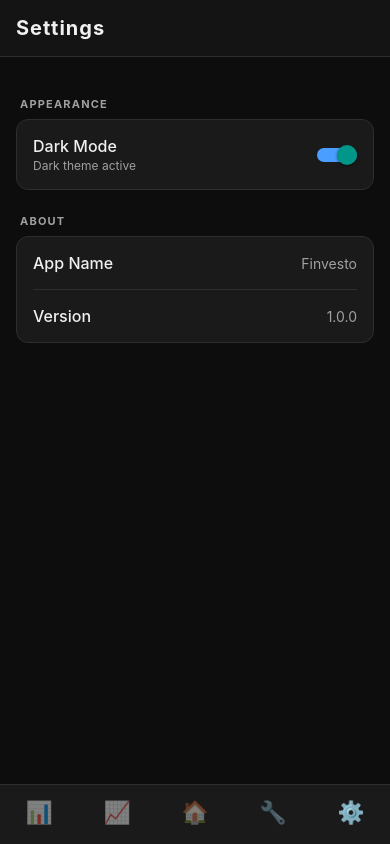
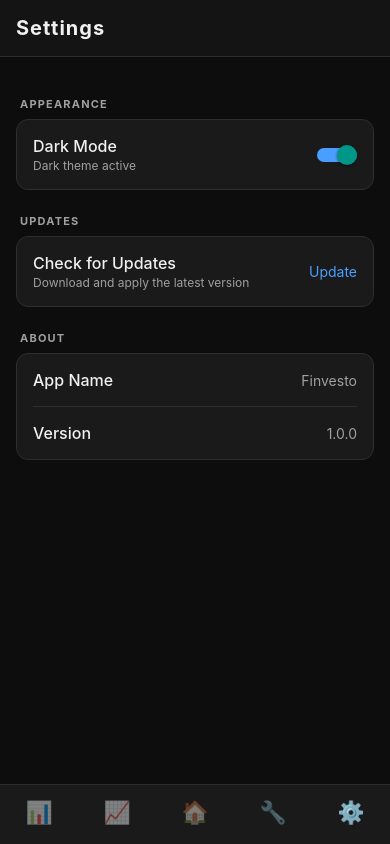
Before and after one commit to mayurpatil60/finvesto, a React Native app: screen /Settings in a window 390 px wide. Built offline with nearby package versions, Linux system fonts and the light colour scheme.

Commit message:
Added Setting and Tools

```diff
--- a/src/screens/settings/SettingsScreen.tsx
+++ b/src/screens/settings/SettingsScreen.tsx
@@ -1,8 +1,9 @@
 // ─── Settings Screen ──────────────────────────────────────────────────────────
 
-import React from 'react';
-import { ScrollView, StyleSheet, Switch, Text, View } from 'react-native';
+import React, { useState } from 'react';
+import { ActivityIndicator, Alert, ScrollView, StyleSheet, Switch, Text, TouchableOpacity, View } from 'react-native';
 import { SafeAreaView } from 'react-native-safe-area-context';
+import * as Updates from 'expo-updates';
 import { useTheme } from '../../components/theme/ThemeProvider';
 import { AppHeader } from '../../components/layout/AppHeader';
 import { APP_NAME, SPACING } from '../../types/constants';
@@ -10,6 +11,30 @@ import { APP_NAME, SPACING } from '../../types/constants';
 export function SettingsScreen() {
   const { theme, isDark, setDark } = useTheme();
   const c = theme.colors;
+  const [updating, setUpdating] = useState(false);
+
+  async function checkForUpdate() {
+    if (__DEV__) {
+      Alert.alert('OTA Updates', 'Updates are not available in development mode.');
+      return;
+    }
+    setUpdating(true);
+    try {
+      const result = await Updates.checkForUpdateAsync();
+      if (result.isAvailable) {
+        await Updates.fetchUpdateAsync();
+        Alert.alert('Update Ready', 'A new update has been downloaded. The app will now restart.', [
+          { text: 'OK', onPress: () => Updates.reloadAsync() },
+        ]);
+      } else {
+        Alert.alert('Up to Date', 'You are already on the latest version.');
+      }
+    } catch {
+      Alert.alert('Error', 'Could not check for updates. Please try again.');
+    } finally {
+      setUpdating(false);
+    }
+  }
 
   return (
     <SafeAreaView style={[styles.safeArea, { backgroundColor: c.background }]}>
@@ -35,6 +60,24 @@ export function SettingsScreen() {
               thumbColor={c.switchThumb}
             />
           </View>
+        </View>
+
+        {/* Updates Section */}
+        <Text style={[styles.sectionLabel, { color: c.textSecondary }]}>UPDATES</Text>
+
+        <View style={[styles.card, { backgroundColor: c.surface, borderColor: c.border }]}>
+          <TouchableOpacity style={styles.row} onPress={checkForUpdate} disabled={updating}>
+            <View style={styles.rowLeft}>
+              <Text style={[styles.rowTitle, { color: c.text }]}>Check for Updates</Text>
+              <Text style={[styles.rowSubtitle, { color: c.textSecondary }]}>
+                Download and apply the latest version
+              </Text>
+            </View>
+            {updating
+              ? <ActivityIndicator color={c.primary} />
+              : <Text style={[styles.rowValue, { color: c.primary }]}>Update</Text>
+            }
+          </TouchableOpacity>
         </View>
 
         {/* About Section */}
--- a/src/screens/tools/ToolsScreen.tsx
+++ b/src/screens/tools/ToolsScreen.tsx
@@ -1,7 +1,7 @@
 // ─── Tools Screen ─────────────────────────────────────────────────────────────
 
-import React from 'react';
-import { ScrollView, StyleSheet } from 'react-native';
+import React, { useCallback, useState } from 'react';
+import { RefreshControl, ScrollView, StyleSheet } from 'react-native';
 import { SafeAreaView } from 'react-native-safe-area-context';
 import { AppHeader } from '../../components/layout/AppHeader';
 import { useTheme } from '../../components/theme/ThemeProvider';
@@ -12,13 +12,34 @@ import { PremiumCalculator } from './components/PremiumCalculator';
 export function ToolsScreen() {
   const { theme } = useTheme();
   const c = theme.colors;
+  const [refreshing, setRefreshing] = useState(false);
+  const [refreshKey, setRefreshKey] = useState(0);
+
+  const onRefresh = useCallback(() => {
+    setRefreshing(true);
+    setTimeout(() => {
+      setRefreshKey(k => k + 1);
+      setRefreshing(false);
+    }, 800);
+  }, []);
 
   return (
     <SafeAreaView style={[styles.safeArea, { backgroundColor: c.background }]}>
       <AppHeader title="Tools" />
-      <ScrollView contentContainerStyle={styles.body}>
-        <PercentageCalculator />
-        <PremiumCalculator />
+      <ScrollView
+        contentContainerStyle={styles.body}
+        refreshControl={
+          <RefreshControl
+            refreshing={refreshing}
+            onRefresh={onRefresh}
+            tintColor={c.primary}
+            colors={[c.primary]}
+            progressBackgroundColor={c.card}
+          />
+        }
+      >
+        <PercentageCalculator key={`pct-${refreshKey}`} />
+        <PremiumCalculator key={`prm-${refreshKey}`} />
       </ScrollView>
     </SafeAreaView>
   );
```
